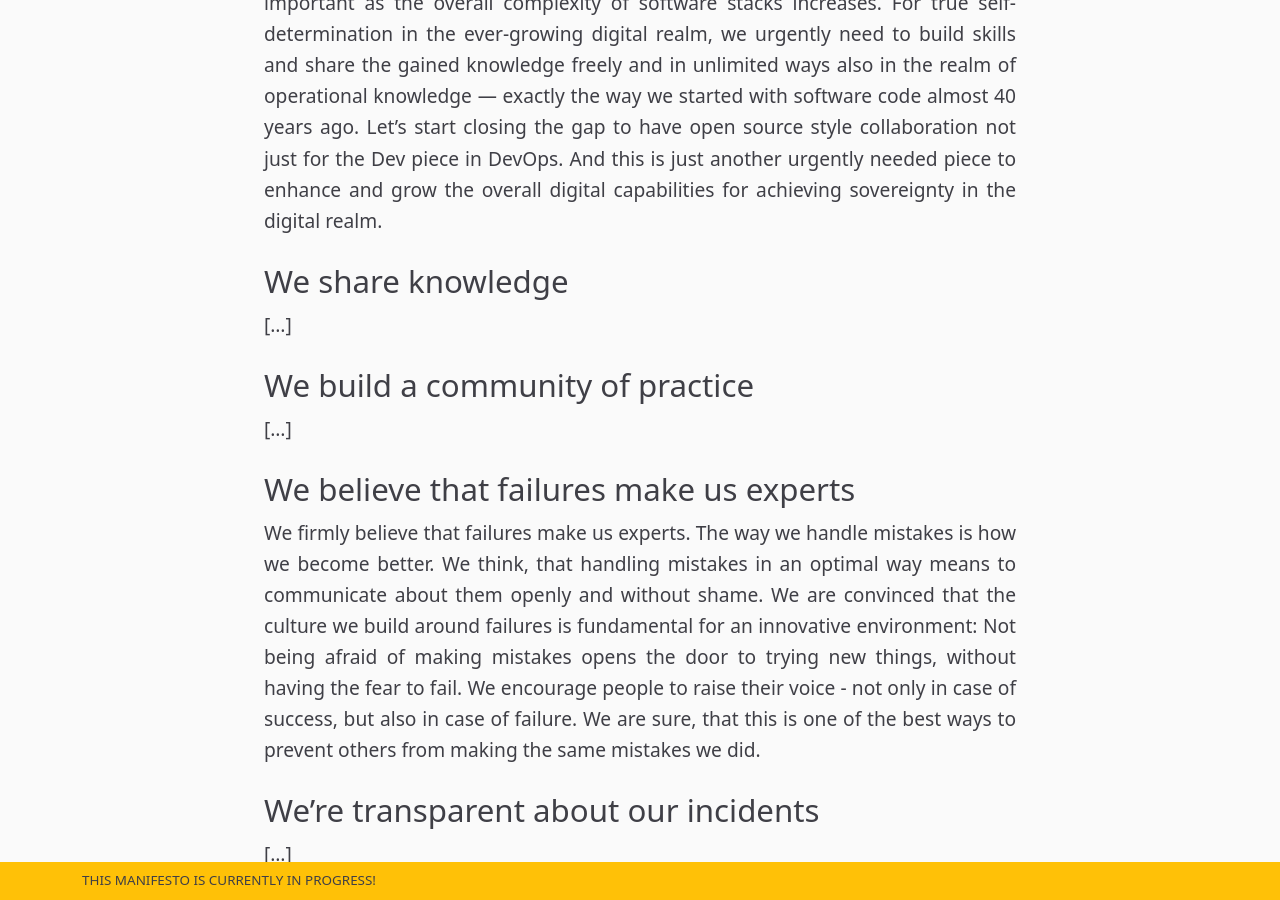
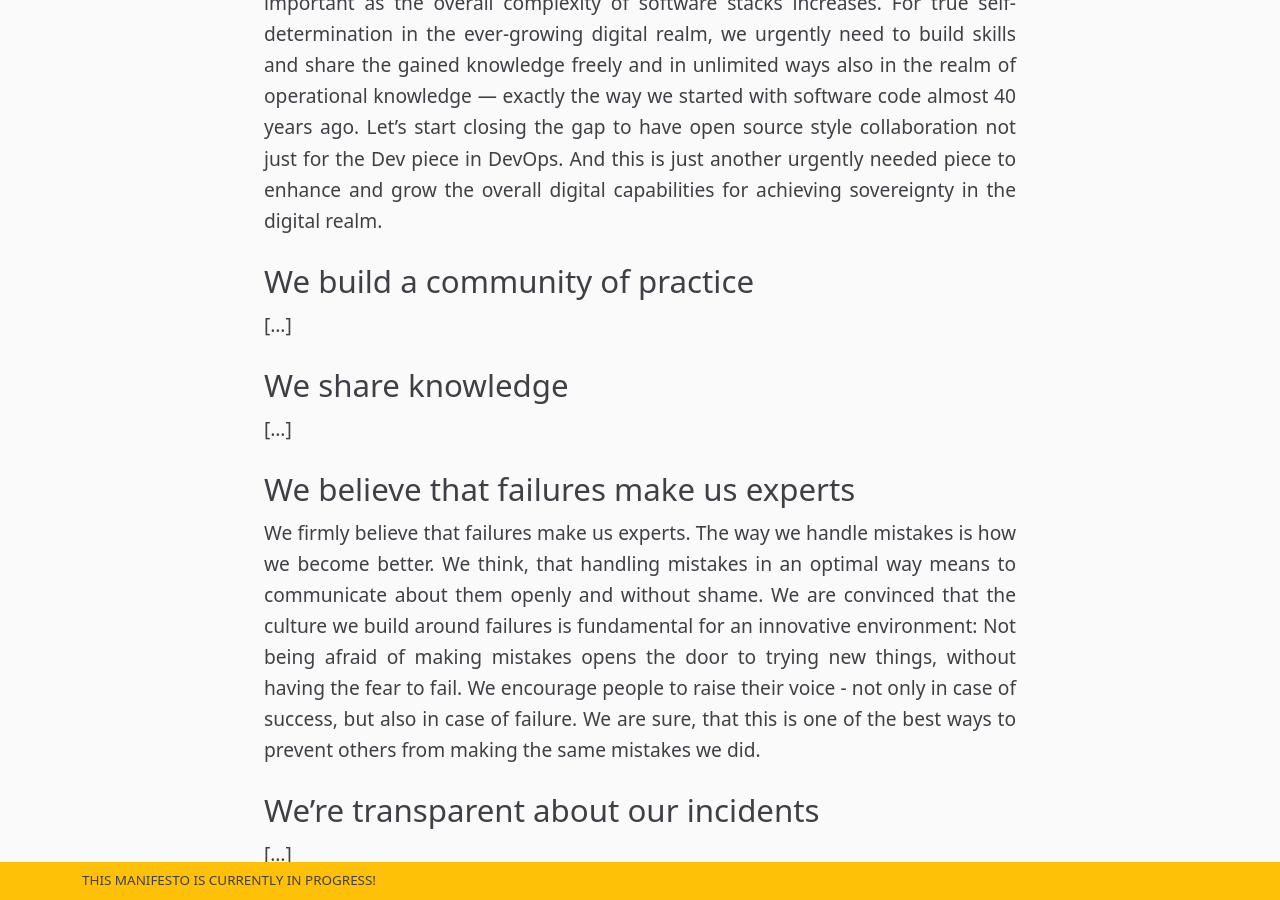
Before and after one commit to SovereignCloudStack/open-operations-manifesto, a Jekyll site: the page built from MANIFESTO.md, in a window 1280 px wide and 900 px high, scrolled down 909 px. Built offline with Jekyll 4.4.1, drawn with Linux system fonts in a browser that asks for light colours.

```diff
--- a/MANIFESTO.md
+++ b/MANIFESTO.md
@@ -9,10 +9,10 @@ While software as a means of production has been and is being increasingly colle
 
 We are still at the beginning of a new movement, which is becoming increasingly important as the overall complexity of software stacks increases. For true self-determination in the ever-growing digital realm, we urgently need to build skills and share the gained knowledge freely and in unlimited ways also in the realm of operational knowledge — exactly the way we started with software code almost 40 years ago. Let’s start closing the gap to have open source style collaboration not just for the Dev piece in DevOps. And this is just another urgently needed piece to enhance and grow the overall digital capabilities for achieving sovereignty in the digital realm.
 
-## We share knowledge
+## We build a community of practice
 [...]
 
-## We build a community of practice
+## We share knowledge
 [...]
 
 ## We believe that failures make us experts
```
